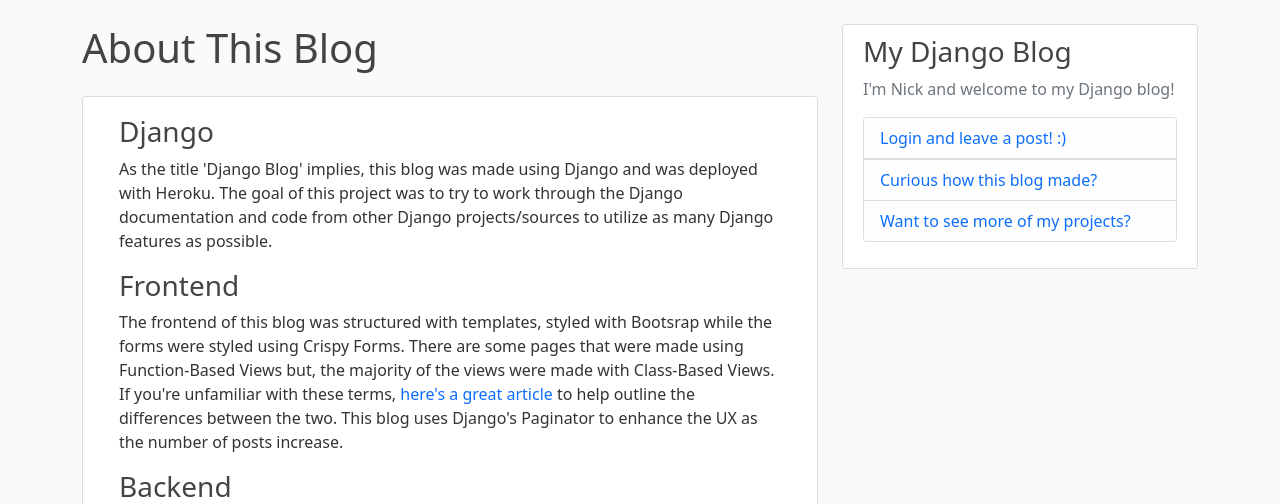
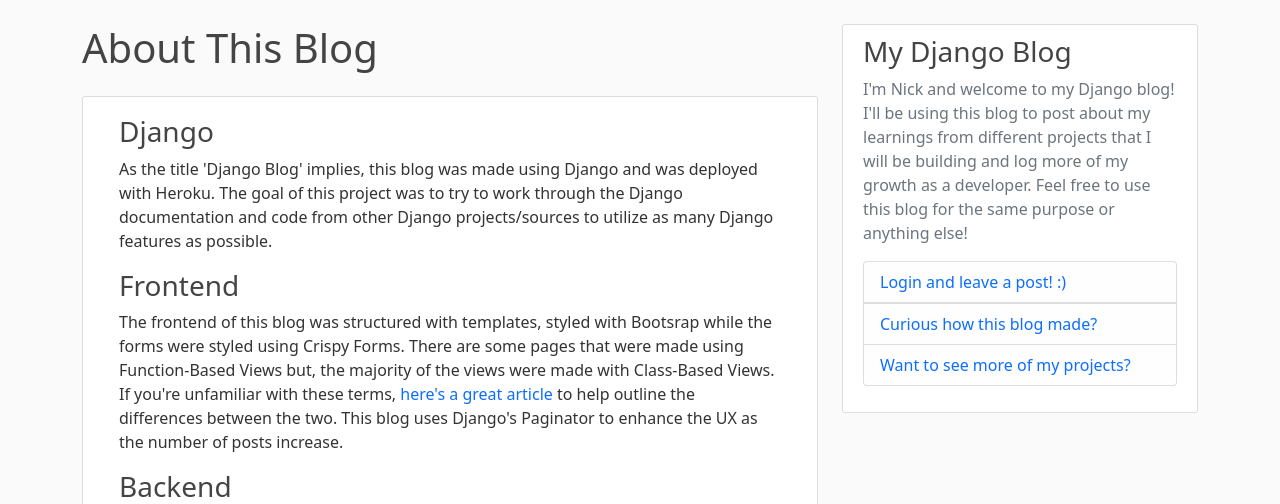
Before and after one commit to nwkwok/django-blog, a Django app: page /about/ in a window 1280 px wide. Shown: the part 56-560 px from the top of the page. Run offline with Django 3.2, Linux system fonts and the light colour scheme; some libraries are stand-ins or nearby versions.

Commit message:
add about msg

```diff
--- a/blog/templates/blog/base.html
+++ b/blog/templates/blog/base.html
@@ -57,7 +57,7 @@
     <div class="col-md-4">
       <div class="content-section">
         <h3>My Django Blog</h3>
-        <p class='text-muted'>I'm Nick and welcome to my Django blog!
+        <p class='text-muted'>I'm Nick and welcome to my Django blog! I'll be using this blog to post about my learnings from different projects that I will be building and log more of my growth as a developer. Feel free to use this blog for the same purpose or anything else!
           <ul class="list-group">
             <li class="list-group-item list-group-item-light"><a href="{% url 'login' %}">Login and leave a post! :)</li>
             <li class="list-group-item list-group-item-light">
```
